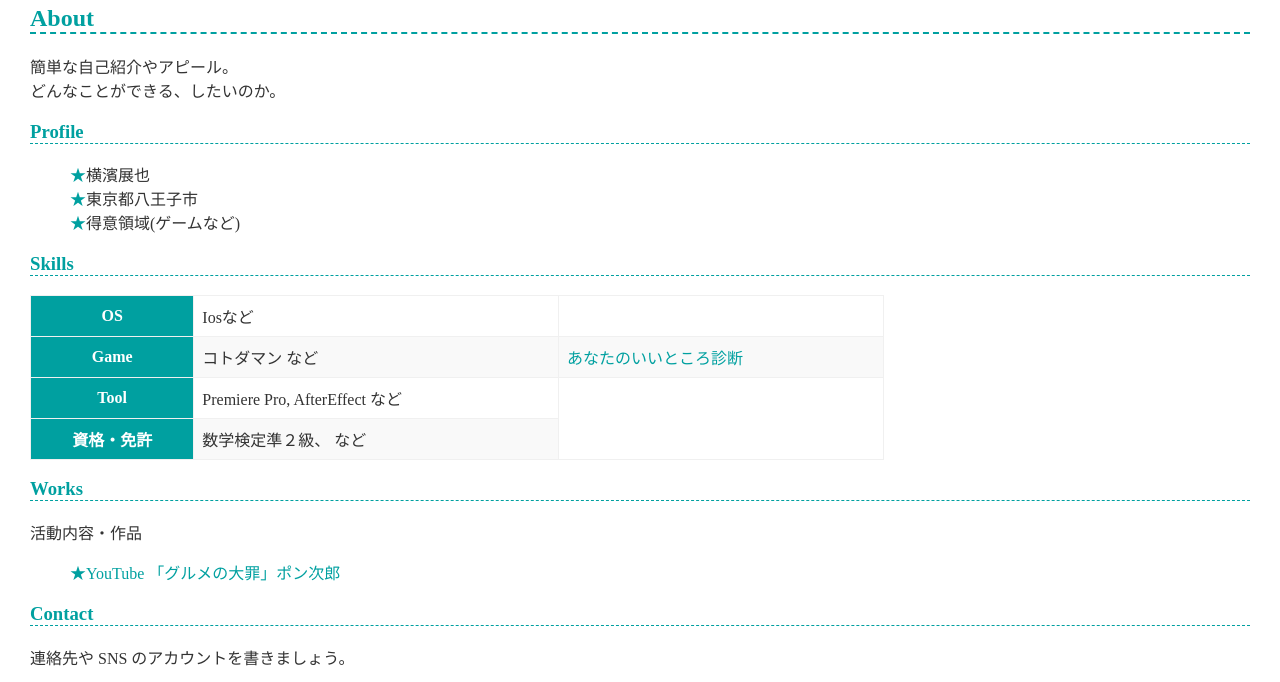
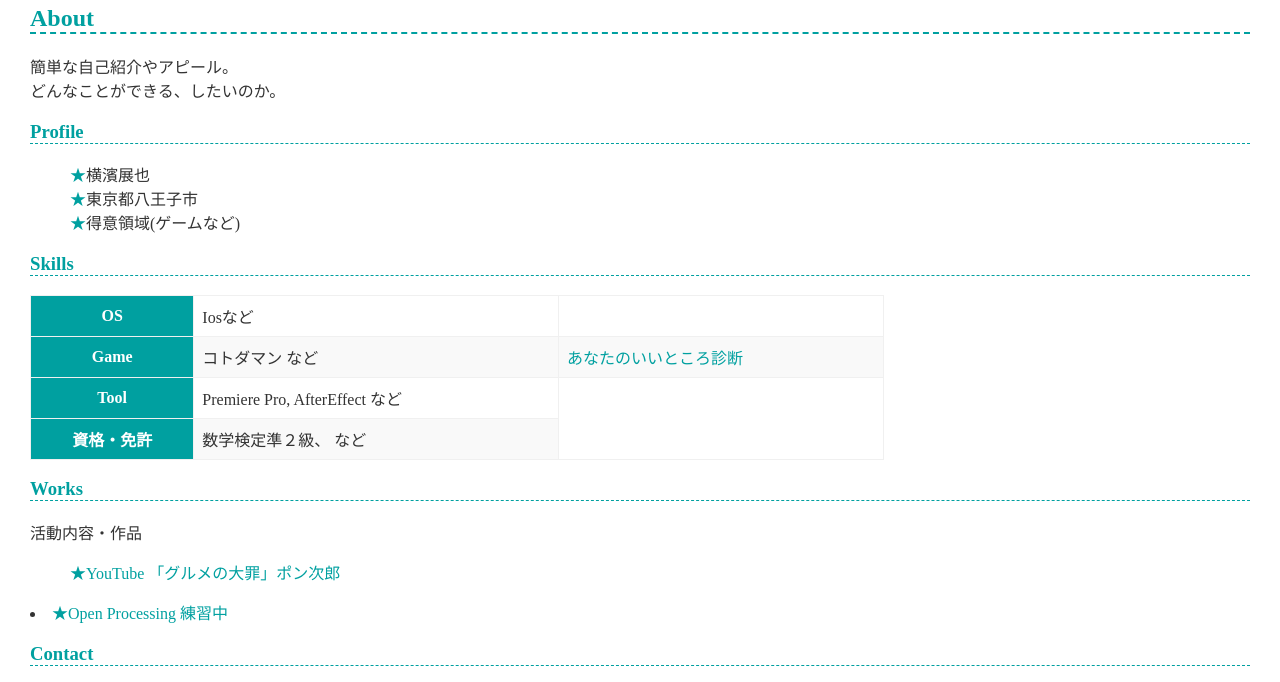
Before and after one commit to PopontaN2025/poponta2025.github.io, a plain HTML site: page index.html in a window 1280 px wide. Shown: the part 117-799 px from the top of the page. Drawn offline with Linux system fonts and the light colour scheme.

Commit message:
Update index.html

```diff
--- a/index.html
+++ b/index.html
@@ -33,6 +33,8 @@
 <h3>Works</h3> <p>活動内容・作品</p> <ul>
  <li><a href="https://www.youtube.com/@PONJRO">YouTube 「グルメの大罪」ポン次郎</a>
   </li> </ul>
+     <li><a href="https://openprocessing.org/user/531951/?view=sketches">Open Processing 練習中</a>
+  </li> </ul>
 <!--
 <li><a href="https://qiita.com/">Qiita</a></li> <li><a href="https://zenn.dev/">Zenn</a></li> <li>
 作った作品 <ul>
```
